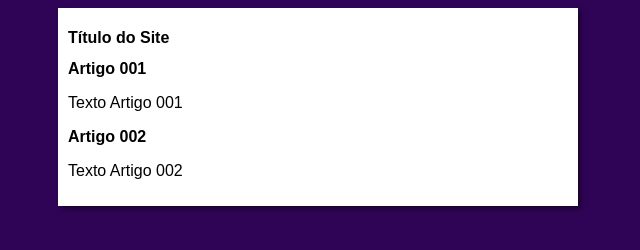
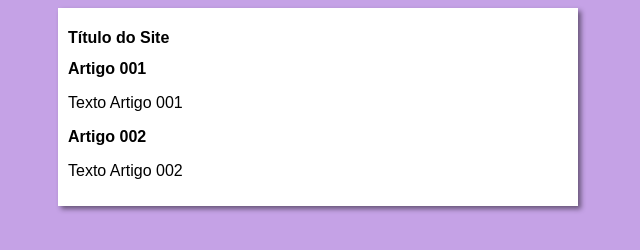
Before and after one commit to Novaes1318/projeto-site, a plain HTML site: page index.html in a window 1280 px wide. Shown: the whole page, without its empty margins (322-962 px from the left). Drawn offline with Linux system fonts and the light colour scheme.

Commit message:
alteração de cor

```diff
--- a/estilos/style.css
+++ b/estilos/style.css
@@ -4,7 +4,7 @@
 
 }
 body {
-    background-color: rgb(47, 4, 87);
+    background-color: rgb(197, 162, 230);
 
 }
 main {
```
